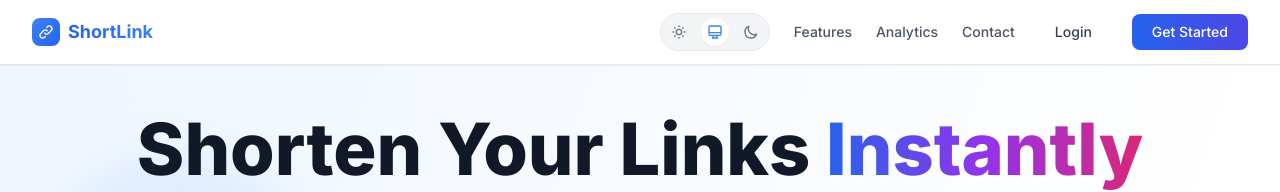
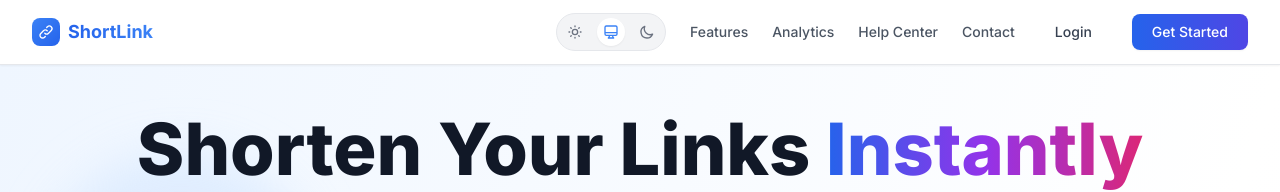
Before and after one commit to chathuradotdev/url-shortener, a Next.js app: page / in a window 1280 px wide. Shown: the top 192 px of the page. Built offline with nearby package versions, Linux system fonts and the light colour scheme; no server answers; the database is empty.

Commit message:
Help Center

```diff
--- a/src/components/Navbar.tsx
+++ b/src/components/Navbar.tsx
@@ -42,6 +42,9 @@ export default function Navbar() {
                         </Link>
                         <Link href="/analytics" className="text-sm font-medium text-gray-600 dark:text-gray-300 hover:text-blue-600 dark:hover:text-blue-400 transition-colors">
                             Analytics
+                        </Link>
+                        <Link href="/help" className="text-sm font-medium text-gray-600 dark:text-gray-300 hover:text-blue-600 dark:hover:text-blue-400 transition-colors">
+                            Help Center
                         </Link>
                         <Link href="/contact" className="text-sm font-medium text-gray-600 dark:text-gray-300 hover:text-blue-600 dark:hover:text-blue-400 transition-colors">
                             Contact
@@ -125,6 +128,13 @@ export default function Navbar() {
                             Analytics
                         </Link>
                         <Link
+                            href="/help"
+                            onClick={() => setIsOpen(false)}
+                            className="block px-3 py-2 rounded-md text-base font-medium text-gray-700 dark:text-gray-200 hover:text-blue-600 hover:bg-gray-50 dark:hover:bg-gray-800 transition-colors"
+                        >
+                            Help Center
+                        </Link>
+                        <Link
                             href="/contact"
                             onClick={() => setIsOpen(false)}
                             className="block px-3 py-2 rounded-md text-base font-medium text-gray-700 dark:text-gray-200 hover:text-blue-600 hover:bg-gray-50 dark:hover:bg-gray-800 transition-colors"
```
